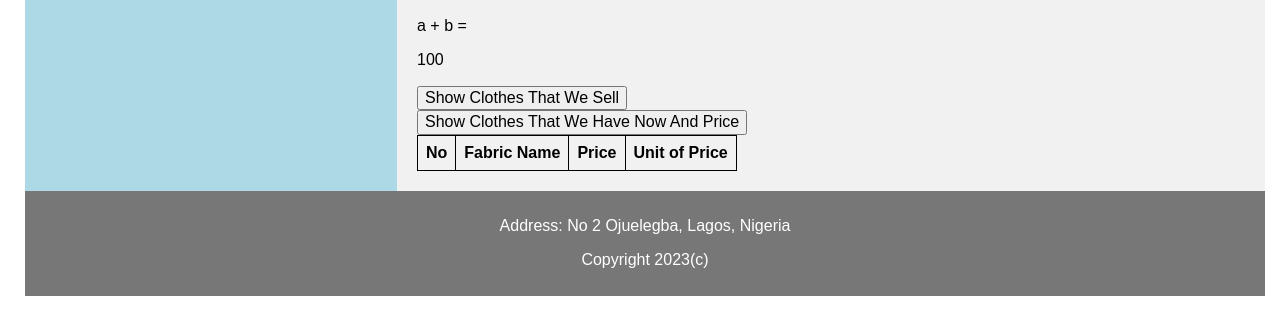
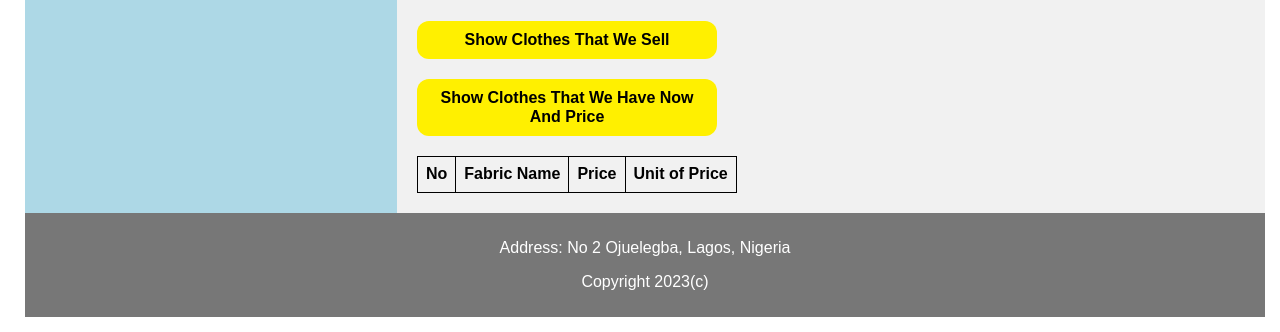
Before and after one commit to YorubaManCode/bisolaalaso, a website: page public/index.html in a window 1280 px wide. Shown: the part 563-895 px from the top of the page. Before the commit the page ends 874 px from the top, so only its background shows below. Drawn offline with Linux system fonts and the light colour scheme.

Commit message:
change the styles of the button, fixed multiple table update on button click, adding margins to the buttons

```diff
--- a/public/css/style.css
+++ b/public/css/style.css
@@ -137,3 +137,56 @@ th, td {
   border: 1px solid black;
   padding: 8px;
 }
+
+
+.button-32 {
+  background-color: #fff000;
+  border-radius: 12px;
+  color: #000;
+  cursor: pointer;
+  font-weight: bold;
+  padding: 10px 15px;
+  text-align: center;
+  transition: 200ms;
+  width: 100%;
+  box-sizing: border-box;
+  border: 0;
+  font-size: 16px;
+  user-select: none;
+  -webkit-user-select: none;
+  touch-action: manipulation;
+}
+
+.button-32:not(:disabled):hover,
+.button-32:not(:disabled):focus {
+  outline: 0;
+  background: #f4e603;
+  box-shadow: 0 0 0 2px rgba(0,0,0,.2), 0 3px 8px 0 rgba(0,0,0,.15);
+}
+
+.button-32:disabled {
+  filter: saturate(0.2) opacity(0.5);
+  -webkit-filter: saturate(0.2) opacity(0.5);
+  cursor: not-allowed;
+}
+
+@media all and (max-width: 500px) {
+  button {
+    max-width: 100%;
+  }
+}
+
+@media all and (min-width: 501px) {
+  button {
+    max-width: 300px;
+  }
+}
+
+button#showClothButton {
+  margin-top: 20px;
+  margin-bottom: 20px;
+}
+
+button#showClothAvailableNow {
+  margin-bottom: 20px;
+}
--- a/public/index.html
+++ b/public/index.html
@@ -42,19 +42,9 @@
                     <source src="./video/alasonla_welcome.mp4" type="video/mp4">
                   Your browser does not support the video tag.
                 </video>
-                <p>a + b = </p>
 
-                <p id="efo"></p>
-                <script>
-                    var d; //variable declaration
-                    var a = 100; //variable assignment
-                    var b = 100
-                    var c = a + b;
-                    d = c / 2;
-                    document.getElementById('efo').innerHTML = d;
-                </script>
                 <div>
-                    <button id="showClothButton">Show Clothes That We Sell</button>
+                    <button class="button-32" id="showClothButton" role="button">Show Clothes That We Sell</button>
                 </div>
                 <figure class="not-visible">
                     <img src="./images/adire.jpg" alt="This is picture of Adire Cloth from Nigeria" width="400px" height="400px">
@@ -70,7 +60,7 @@
                 </figure>
 
                 <div>
-                    <button id="showClothAvailableNow">Show Clothes That We Have Now And Price</button>
+                    <button class="button-32" id="showClothAvailableNow">Show Clothes That We Have Now And Price</button>
 
                     <table id="clothAvailableNow">
                         <thead>
--- a/public/js/main.js
+++ b/public/js/main.js
@@ -29,13 +29,16 @@ window.onload = function() {
         xhr.send();
     }
 
-    //var endpoint = 'http://localhost:8080/getAllClothesSold';
+    //global variable
+    var hasAllAvailableClothesNowButtonBeenClicked = false; //boolean or bool or flag
 
     var endpoint = window.location.origin + '/getAllClothesSold';
 
     document.getElementById('showClothAvailableNow').addEventListener("click",
 
         function() {
+
+            if (hasAllAvailableClothesNowButtonBeenClicked === false) {
 
                 makeGetRequest(endpoint,
 
@@ -66,6 +69,10 @@ window.onload = function() {
                     }
                 ); //function call
 
+                hasAllAvailableClothesNowButtonBeenClicked = true;
+
+            }
+
         }
     );
 
```
Lines whose indentation alone changed are shown as unchanged.
